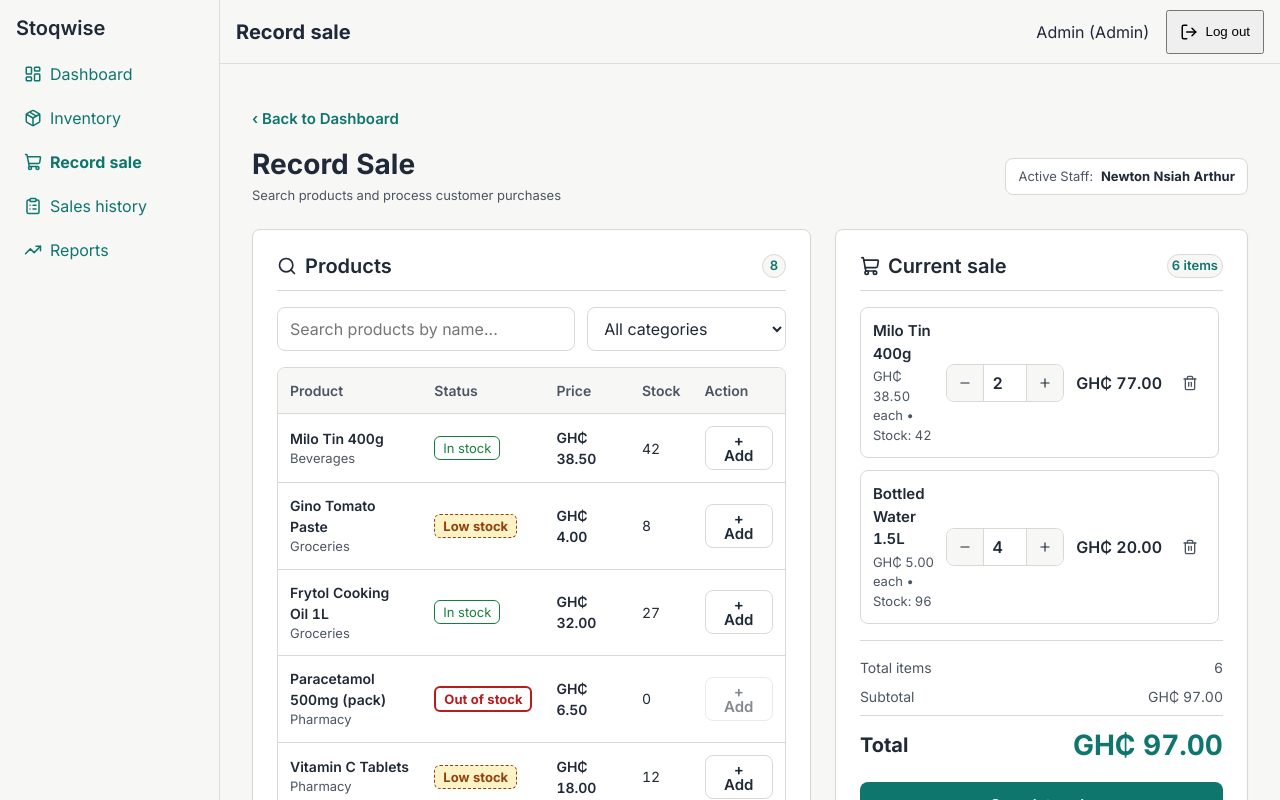
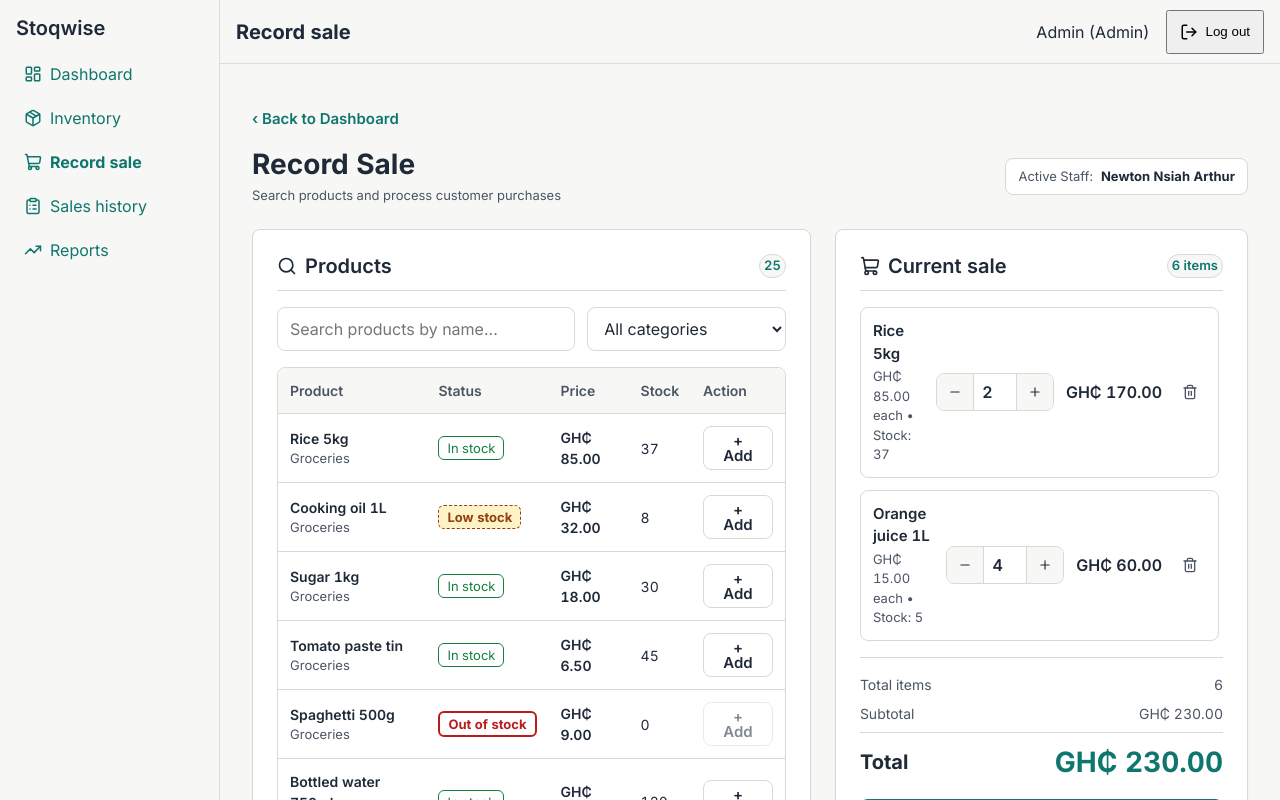
Before and after one commit to ClaudiaWilson18/Stoqwise, a React (Vite) app: page /sales/new in a window 1280 px wide. Shown: the top 800 px of the page. Built offline with nearby package versions, Linux system fonts and the light colour scheme.

Commit message:
Switch RecordSale to shared product data and stock utilities

```diff
--- a/src/pages/RecordSale.jsx
+++ b/src/pages/RecordSale.jsx
@@ -2,52 +2,42 @@ import { useState, useMemo } from 'react';
 import { useNavigate } from 'react-router-dom';
 import { Plus, Minus, Trash2, ShoppingCart, Search, AlertCircle } from 'lucide-react';
 import { Button, Tag } from '../components/ui';
+import { getStockStatus } from '../utils/stock';
+import { CATEGORIES as SHARED_CATEGORIES } from '../data/categories';
+import { getProducts } from '../data/productService';
 import '../styles/sales.css';
-
-// Hard-coded mock products for Phase 1 (23 Nov - 25 Nov)
-// Connects to useProducts() and Alfred's service layer on 28 Nov
-const PRODUCTS = [
-  { id: 1, name: 'Milo Tin 400g', category: 'Beverages', price: 38.5, quantity: 42, threshold: 10 },
-  { id: 2, name: 'Gino Tomato Paste', category: 'Groceries', price: 4.0, quantity: 8, threshold: 15 },
-  { id: 3, name: 'Frytol Cooking Oil 1L', category: 'Groceries', price: 32.0, quantity: 27, threshold: 10 },
-  { id: 4, name: 'Paracetamol 500mg (pack)', category: 'Pharmacy', price: 6.5, quantity: 0, threshold: 20 },
-  { id: 5, name: 'Vitamin C Tablets', category: 'Pharmacy', price: 18.0, quantity: 12, threshold: 12 },
-  { id: 6, name: 'Brake Pads (set)', category: 'Spare parts', price: 120.0, quantity: 14, threshold: 5 },
-  { id: 7, name: 'Engine Oil 4L', category: 'Spare parts', price: 185.0, quantity: 3, threshold: 6 },
-  { id: 8, name: 'Bottled Water 1.5L', category: 'Beverages', price: 5.0, quantity: 96, threshold: 24 },
-];
-
-const CATEGORIES = ['All', 'Beverages', 'Groceries', 'Pharmacy', 'Spare parts'];
-
-function getStockStatus(product) {
-  if (product.quantity === 0) return 'Out of stock';
-  if (product.quantity <= product.threshold) return 'Low stock';
-  return 'In stock';
-}
 
 export default function RecordSale() {
   const navigate = useNavigate();
+
+  // Load products from Alfred's product service (localStorage with seed fallback)
+  const [products] = useState(() => getProducts());
+  const categories = useMemo(() => ['All', ...SHARED_CATEGORIES], []);
 
   // Search & filter states
   const [searchTerm, setSearchTerm] = useState('');
   const [selectedCategory, setSelectedCategory] = useState('All');
 
   // Current sale items state (pre-filled with sample items for initial sketch demonstration)
-  const [saleItems, setSaleItems] = useState([
-    { productId: 1, name: 'Milo Tin 400g', price: 38.5, quantity: 2, maxStock: 42 },
-    { productId: 8, name: 'Bottled Water 1.5L', price: 5.0, quantity: 4, maxStock: 96 },
-  ]);
+  const [saleItems, setSaleItems] = useState(() => {
+    const p1 = products.find((p) => p.id === 1) || products[0];
+    const p2 = products.find((p) => p.id === 8) || products[1];
+    return [
+      { productId: p1.id, name: p1.name, price: p1.price, quantity: 2, maxStock: p1.quantity },
+      { productId: p2.id, name: p2.name, price: p2.price, quantity: 4, maxStock: p2.quantity },
+    ];
+  });
 
   // Filter products on the left
   const filteredProducts = useMemo(() => {
-    return PRODUCTS.filter((p) => {
+    return products.filter((p) => {
       const matchesSearch =
         p.name.toLowerCase().includes(searchTerm.toLowerCase()) ||
         p.category.toLowerCase().includes(searchTerm.toLowerCase());
       const matchesCategory = selectedCategory === 'All' || p.category === selectedCategory;
       return matchesSearch && matchesCategory;
     });
-  }, [searchTerm, selectedCategory]);
+  }, [products, searchTerm, selectedCategory]);
 
   // Validation: check if any cart quantity exceeds available stock
   const stockErrors = useMemo(() => {
@@ -201,7 +191,7 @@ export default function RecordSale() {
               onChange={(e) => setSelectedCategory(e.target.value)}
               aria-label="Filter by category"
             >
-              {CATEGORIES.map((cat) => (
+              {categories.map((cat) => (
                 <option key={cat} value={cat}>
                   {cat === 'All' ? 'All categories' : cat}
                 </option>
```
